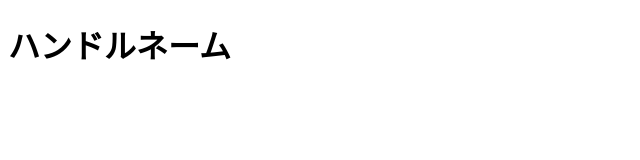
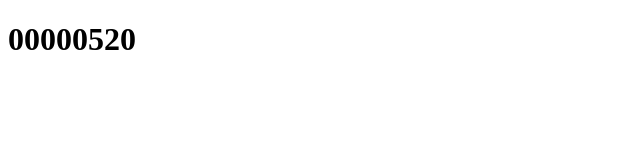
Before and after one commit to 00000520/00000520.github.io, a plain HTML site: page index.html in a window 1280 px wide. Shown: the whole page, without its empty margins (0-640 px from the left). Drawn offline with Linux system fonts and the light colour scheme.

Commit message:
ハンドルネームの変更

```diff
--- a/index.html
+++ b/index.html
@@ -3,9 +3,9 @@
   <head>
     <meta charset="utf-8">
     <meta name="viewport" content="width=device-width, initial-scale=1">
-    <title>ハンドルネームのポートフォリオ</title>
+    <title>0000520のポートフォリオ</title>
   </head>
   <body>
-    <h1>ハンドルネーム</h1>
+    <h1>00000520</h1>
   </body>
 </html>
```
